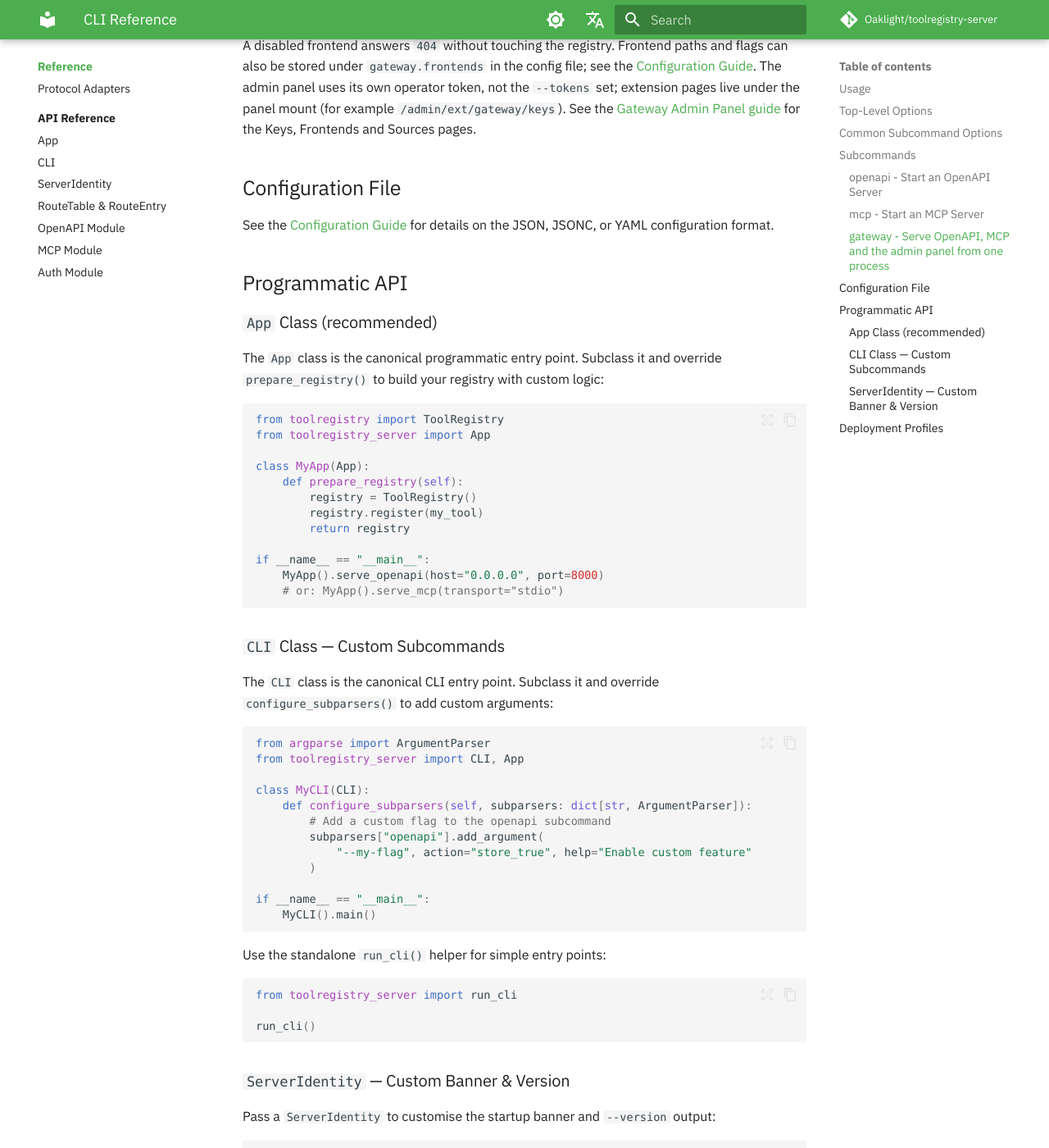
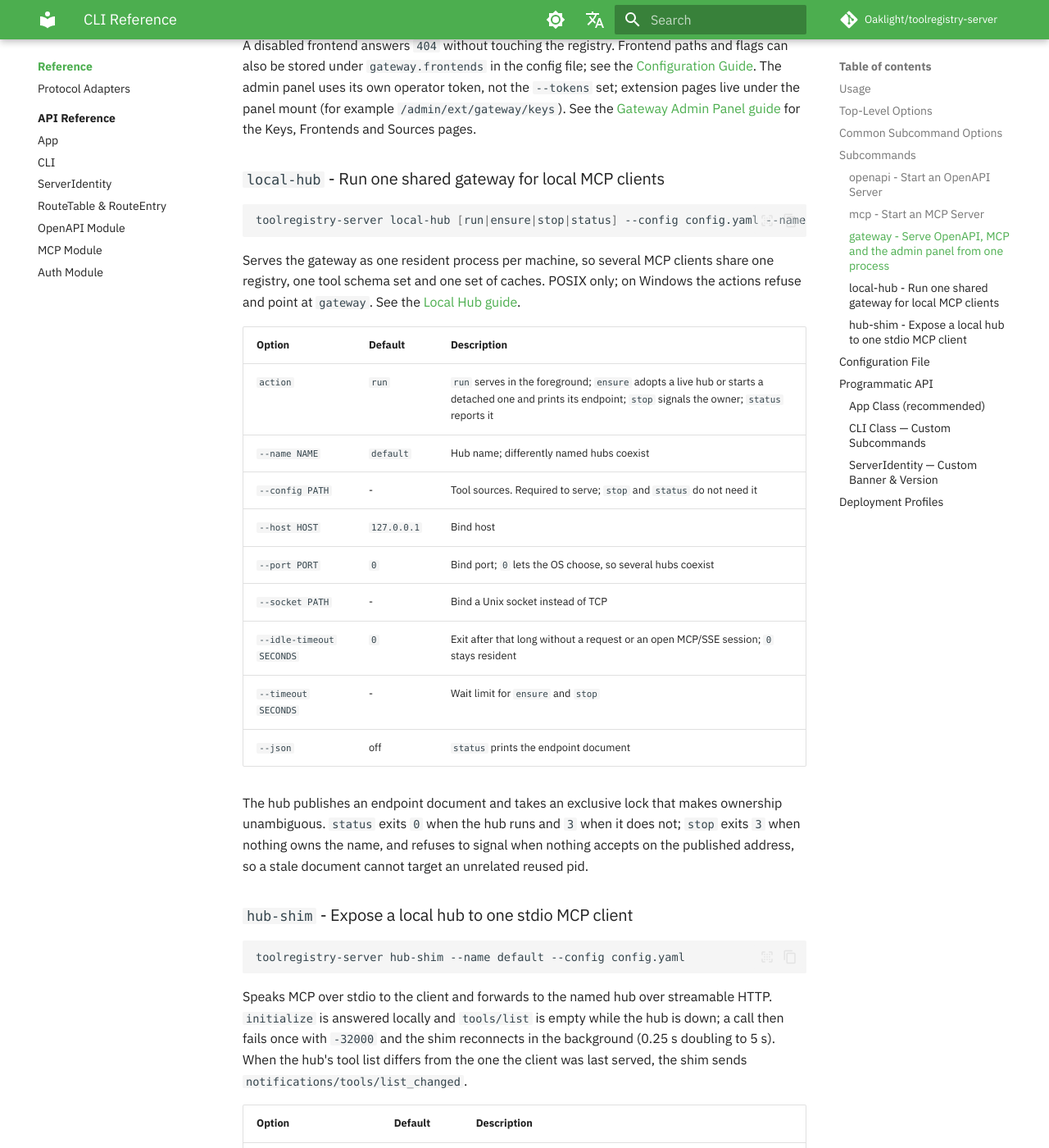
Before and after one commit to Oaklight/toolregistry-server, an MkDocs documentation site: the page built from docs/reference/cli/index.md, in a window 1280 px wide and 1400 px high, scrolled down 5467 px. Shown: the whole window at 82% size. Built offline with MkDocs 1.6.1 and Material for MkDocs 9.7.7, drawn with Linux system fonts in a browser that asks for light colours; some web fonts are replaced; comment, search, counter and statistics services are not loaded; some of the changed text lies outside the part shown.

Commit message:
docs(local-hub): guide, CLI reference and shim changelog (#145)

````diff
--- a/docs/reference/cli/index.md
+++ b/docs/reference/cli/index.md
@@ -169,6 +169,58 @@ pages live under the panel mount (for example `/admin/ext/gateway/keys`). See
 the [Gateway Admin Panel guide](../../guides/gateway-admin.md) for the Keys,
 Frontends and Sources pages.
 
+### `local-hub` - Run one shared gateway for local MCP clients
+
+```bash
+toolregistry-server local-hub [run|ensure|stop|status] --config config.yaml --name default
+```
+
+Serves the gateway as one resident process per machine, so several MCP clients
+share one registry, one tool schema set and one set of caches. POSIX only; on
+Windows the actions refuse and point at `gateway`. See the
+[Local Hub guide](../../guides/local-hub.md).
+
+| Option | Default | Description |
+|--------|---------|-------------|
+| `action` | `run` | `run` serves in the foreground; `ensure` adopts a live hub or starts a detached one and prints its endpoint; `stop` signals the owner; `status` reports it |
+| `--name NAME` | `default` | Hub name; differently named hubs coexist |
+| `--config PATH` | - | Tool sources. Required to serve; `stop` and `status` do not need it |
+| `--host HOST` | `127.0.0.1` | Bind host |
+| `--port PORT` | `0` | Bind port; `0` lets the OS choose, so several hubs coexist |
+| `--socket PATH` | - | Bind a Unix socket instead of TCP |
+| `--idle-timeout SECONDS` | `0` | Exit after that long without a request or an open MCP/SSE session; `0` stays resident |
+| `--timeout SECONDS` | - | Wait limit for `ensure` and `stop` |
+| `--json` | off | `status` prints the endpoint document |
+
+The hub publishes an endpoint document and takes an exclusive lock that makes
+ownership unambiguous. `status` exits `0` when the hub runs and `3` when it
+does not; `stop` exits `3` when nothing owns the name, and refuses to signal
+when nothing accepts on the published address, so a stale document cannot
+target an unrelated reused pid.
+
+### `hub-shim` - Expose a local hub to one stdio MCP client
+
+```bash
+toolregistry-server hub-shim --name default --config config.yaml
+```
+
+Speaks MCP over stdio to the client and forwards to the named hub over
+streamable HTTP. `initialize` is answered locally and `tools/list` is empty
+while the hub is down; a call then fails once with `-32000` and the shim
+reconnects in the background (0.25 s doubling to 5 s). When the hub's tool
+list differs from the one the client was last served, the shim sends
+`notifications/tools/list_changed`.
+
+| Option | Default | Description |
+|--------|---------|-------------|
+| `--name NAME` | `default` | Hub to attach to |
+| `--config PATH` | - | Config used when the shim has to start the hub; without it the shim waits instead of starting one |
+| `--socket PATH` | - | Unix socket for a hub the shim starts |
+| `--connect-timeout SECONDS` | `5` | Limit for one connect + initialize attempt |
+| `--no-spawn` | off | Never start a hub; report it as unavailable |
+
+POSIX only, like `local-hub`. One shim per client, all sharing one hub.
+
 ## Configuration File
 
 See the [Configuration Guide](../../guides/configuration.md) for details on the JSON, JSONC, or YAML configuration format.
--- a/mkdocs.yml
+++ b/mkdocs.yml
@@ -124,6 +124,7 @@ nav:
       - MCP Adapter: guides/mcp.md
       - Extending: guides/extending.md
       - Gateway Admin Panel: guides/gateway-admin.md
+      - Local Hub: guides/local-hub.md
   - Examples:
       - examples/index.md
   - Reference:
````
Also changed, not shown: docs/changelog.md (+2 -0 lines), docs/guides/local-hub.md (added, +107 -0 lines).
